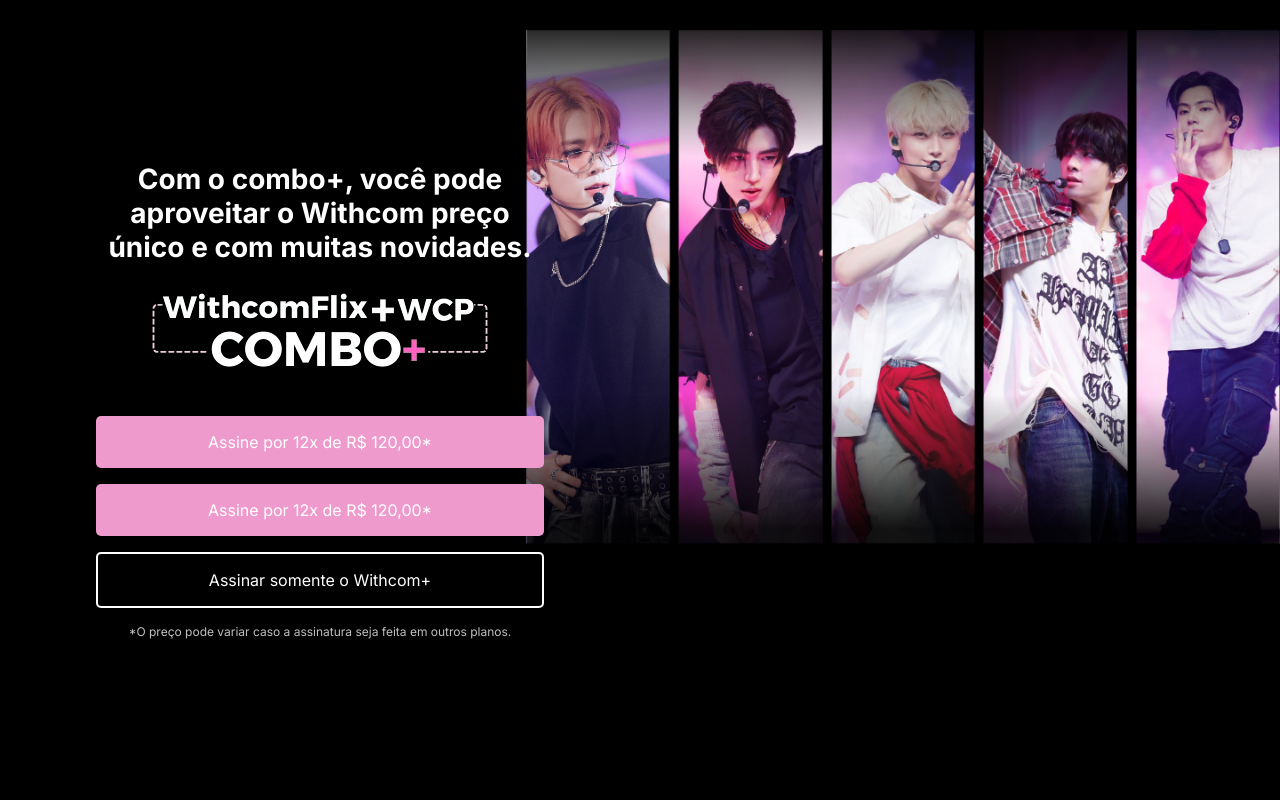
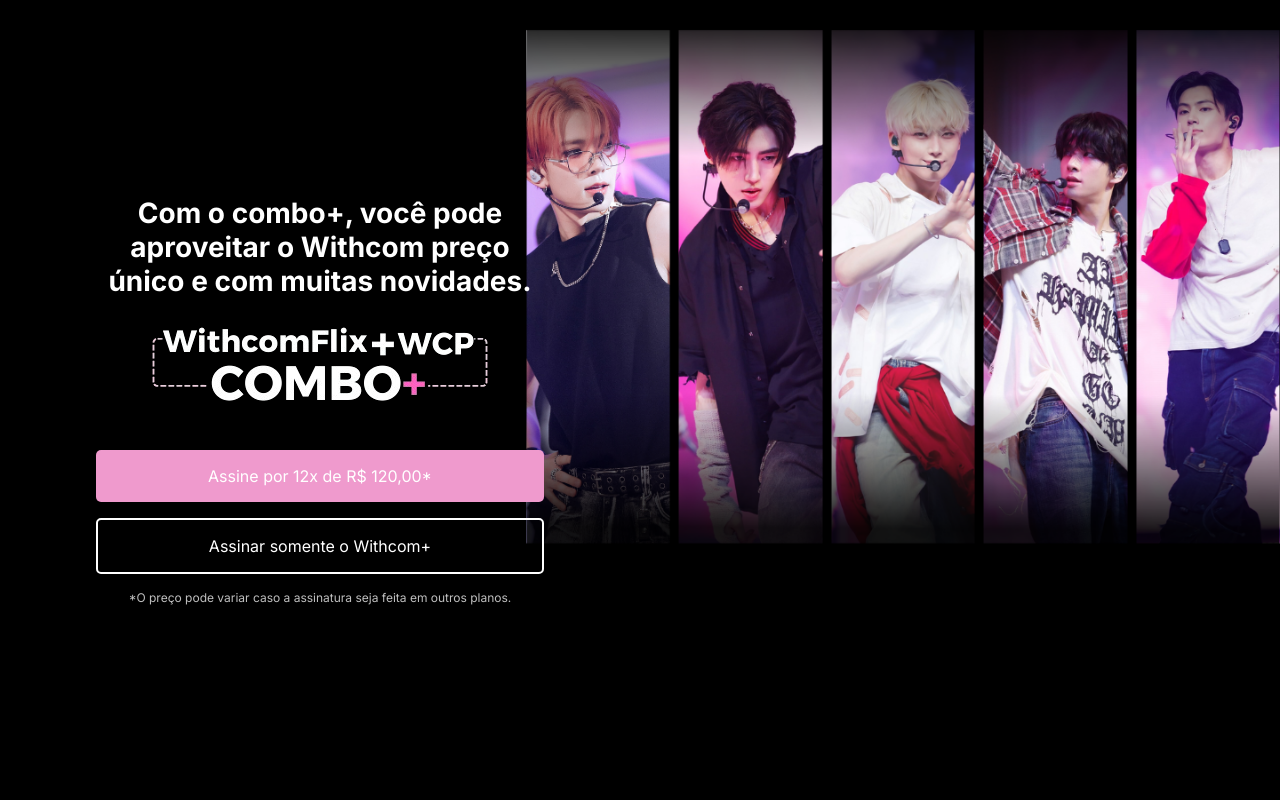
Before and after one commit to 2Cnieh52/withcomplus, a plain HTML site: page index.html in a window 1280 px wide. Shown: the top 800 px of the page. Drawn offline with Linux system fonts and the light colour scheme.

Commit message:
Update index.html

```diff
--- a/index.html
+++ b/index.html
@@ -20,7 +20,6 @@
   <div class="container__caixa">
     <h1 class="container__titulo">Com o combo+, você pode aproveitar o Withcom preço único e com muitas novidades.</h1>
     <img src="plusfundoremovido.png" alt="O combo+ é a junção do Withcom com muitas novidades" class="container__imagem">
-    <a href="" class="container__botao">Assine por 12x de R$ 120,00*</a>
     <a href="https://2cnieh52.github.io/withcomflix/" class="container__botao">Assine por 12x de R$ 120,00*</a>
     <a href="www.Withcom.com.br" class="container__botao botao_secundario">Assinar somente o Withcom+</a>
     <p class="container__aviso">*O preço pode variar caso a assinatura seja feita em outros planos.</p>
```
